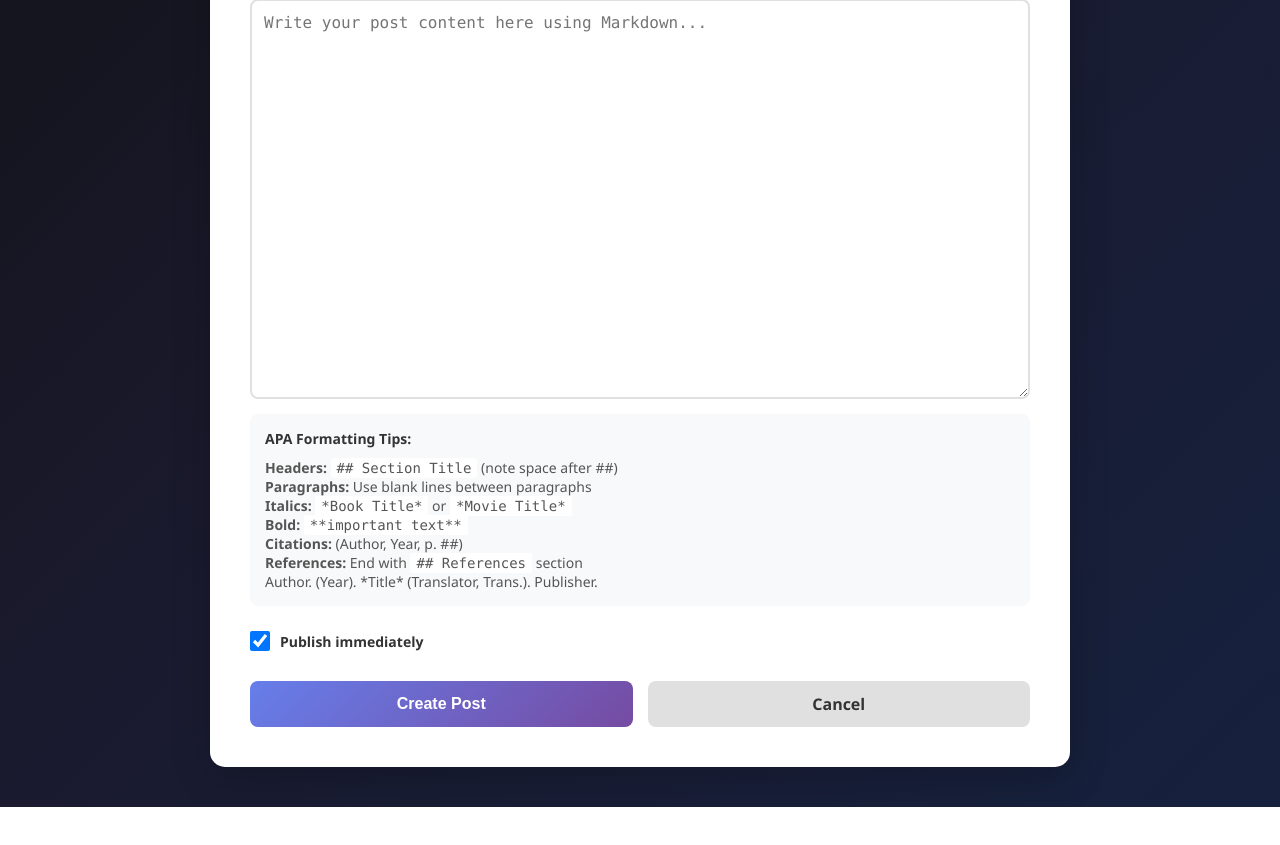
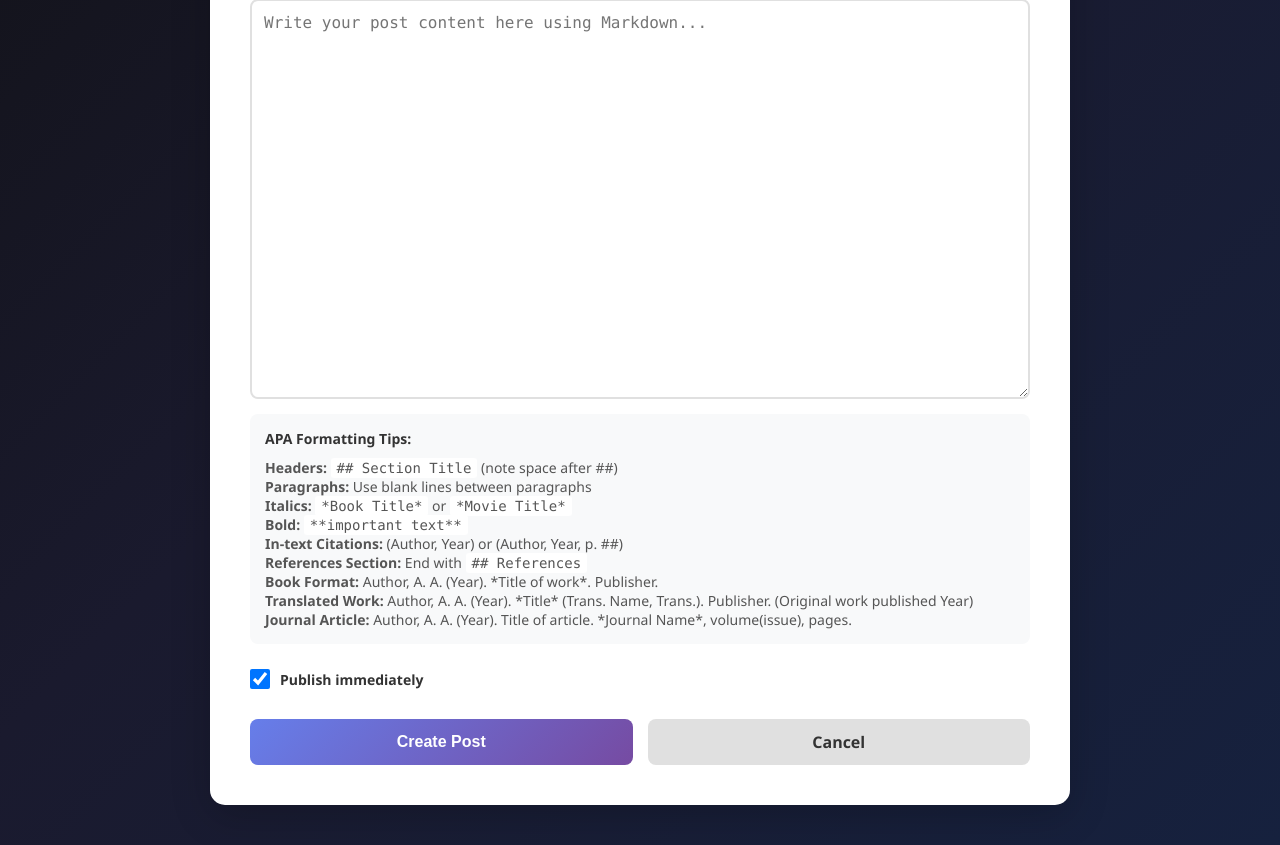
Before and after one commit to birdyphillips/BirdyPhillips, a Flask app: page /blog/new in a window 1280 px wide. Shown: the part 646-1491 px from the top of the page. Before the commit the page ends 1453 px from the top, so only its background shows below. Run offline with Flask 3, Linux system fonts and the light colour scheme; the visitor is signed in with stand-in values (Sample User, id 1).

Commit message:
Improve APA reference format examples in blog forms
- Added proper author initial format (Author, A. A.)
- Separated in-text citations from reference list format
- Added multiple reference types: books, translated works, journal articles
- Clarified difference between citations and references
- More comprehensive and accurate APA 7th edition formatting

```diff
--- a/app/templates/blog/new.html
+++ b/app/templates/blog/new.html
@@ -314,9 +314,11 @@
                         <p><strong>Paragraphs:</strong> Use blank lines between paragraphs</p>
                         <p><strong>Italics:</strong> <code>*Book Title*</code> or <code>*Movie Title*</code></p>
                         <p><strong>Bold:</strong> <code>**important text**</code></p>
-                        <p><strong>Citations:</strong> (Author, Year, p. ##)</p>
-                        <p><strong>References:</strong> End with <code>## References</code> section</p>
-                        <p>Author. (Year). *Title* (Translator, Trans.). Publisher.</p>
+                        <p><strong>In-text Citations:</strong> (Author, Year) or (Author, Year, p. ##)</p>
+                        <p><strong>References Section:</strong> End with <code>## References</code></p>
+                        <p><strong>Book Format:</strong> Author, A. A. (Year). *Title of work*. Publisher.</p>
+                        <p><strong>Translated Work:</strong> Author, A. A. (Year). *Title* (Trans. Name, Trans.). Publisher. (Original work published Year)</p>
+                        <p><strong>Journal Article:</strong> Author, A. A. (Year). Title of article. *Journal Name*, volume(issue), pages.</p>
                     </div>
                 </div>
 
```
Also changed, not shown: app/templates/blog/edit.html (+5 -3 lines).
